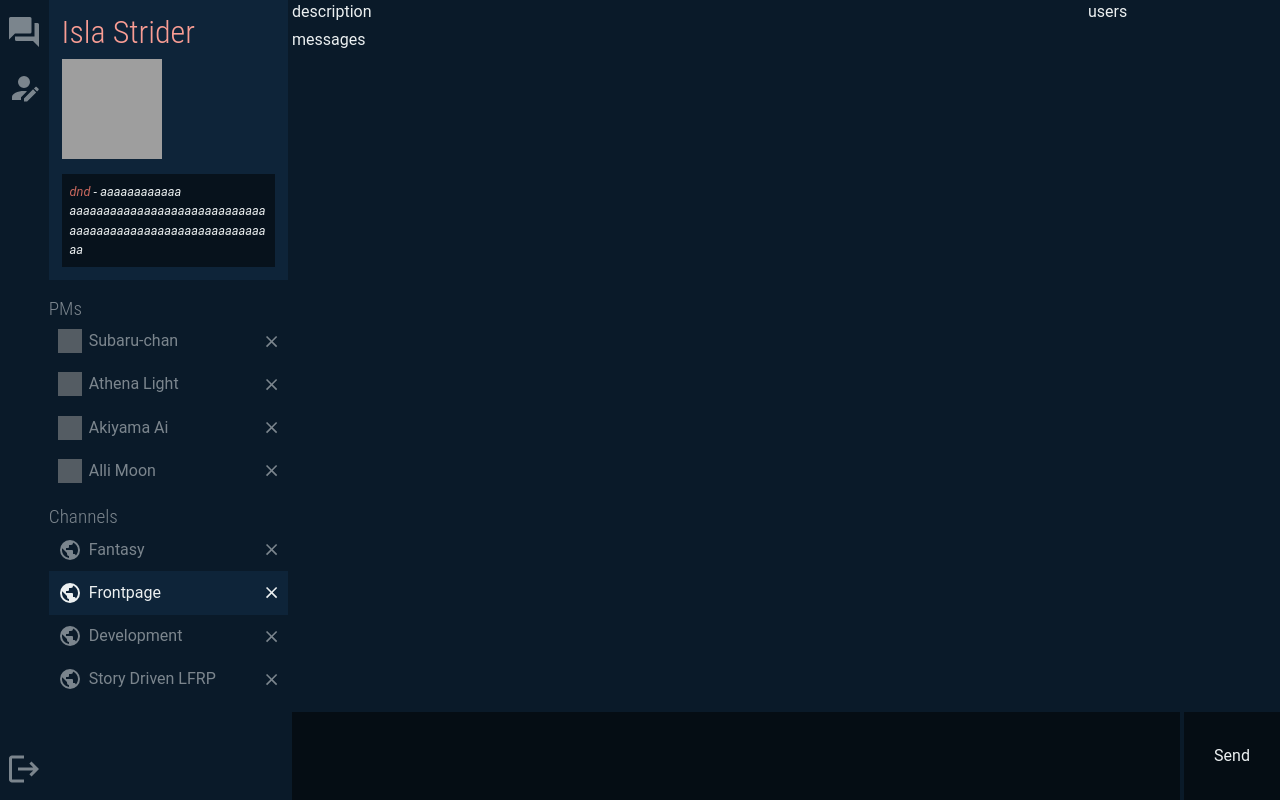
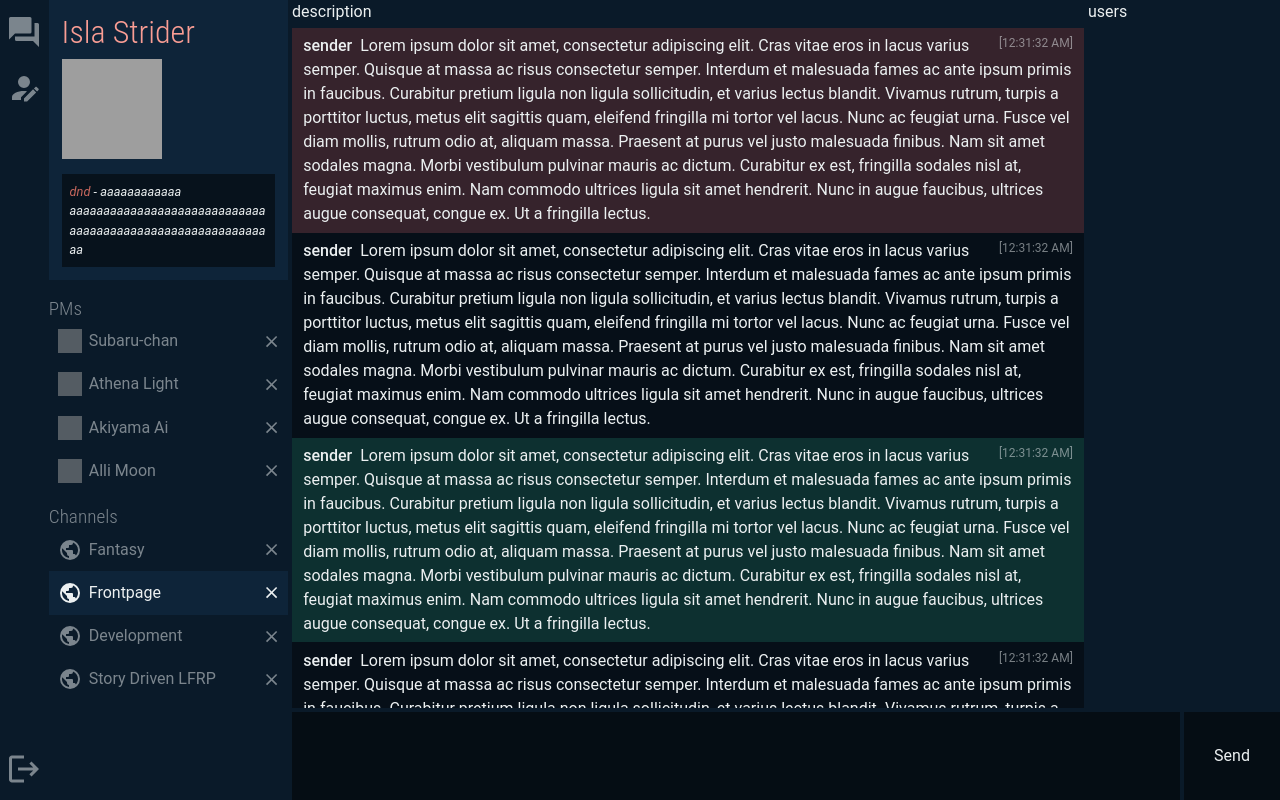
Before and after one commit to thatnuei/next, a React app: page / in a window 1280 px wide. Built offline with nearby package versions, Linux system fonts and the light colour scheme; grey boxes are pictures that could not be loaded.

Commit message:
messages design

```diff
--- a/src/chat/ChatConversationLayout.tsx
+++ b/src/chat/ChatConversationLayout.tsx
@@ -1,13 +1,29 @@
 import React from "react"
 import { styled } from "../ui/styled"
 import { Chatbox } from "./Chatbox"
+import { ChatMessage } from "./ChatMessage"
 
 export const ChatConversationLayout = () => {
   return (
     <Container>
       <div>description</div>
       <div style={{ gridRow: "span 2" }}>users</div>
-      <div>messages</div>
+      <div style={{ overflowY: "auto" }}>
+        <ChatMessage type="admin" />
+        <ChatMessage />
+        <ChatMessage type="ad" />
+        <ChatMessage />
+        <ChatMessage type="ad" />
+        <ChatMessage />
+        <ChatMessage type="mention" />
+        <ChatMessage />
+        <ChatMessage />
+        <ChatMessage type="ad" />
+        <ChatMessage type="ad" />
+        <ChatMessage />
+        <ChatMessage />
+        <ChatMessage />
+      </div>
       <div style={{ gridColumn: "span 2" }}>
         <Chatbox onSubmit={console.log} />
       </div>
--- /dev/null
+++ b/src/chat/ChatMessage.tsx
@@ -0,0 +1,59 @@
+import React from "react"
+import { styled } from "../ui/styled"
+
+const messageTypeHighlights = {
+  ad: "rgba(39, 174, 96, 0.15)",
+  mention: "rgba(41, 128, 185, 0.3)",
+  admin: "rgba(231, 76, 60, 0.2)",
+  none: "transparent",
+}
+
+type Props = {
+  type?: keyof typeof messageTypeHighlights
+}
+
+export const ChatMessage = (props: Props) => {
+  return (
+    <Container>
+      <Highlight style={{ backgroundColor: messageTypeHighlights[props.type || "none"] }}>
+        <Timestamp>[{new Date().toLocaleTimeString()}]</Timestamp>
+        <Sender>sender</Sender>
+        <MessageText>
+          Lorem ipsum dolor sit amet, consectetur adipiscing elit. Cras vitae eros in lacus varius
+          semper. Quisque at massa ac risus consectetur semper. Interdum et malesuada fames ac ante
+          ipsum primis in faucibus. Curabitur pretium ligula non ligula sollicitudin, et varius
+          lectus blandit. Vivamus rutrum, turpis a porttitor luctus, metus elit sagittis quam,
+          eleifend fringilla mi tortor vel lacus. Nunc ac feugiat urna. Fusce vel diam mollis,
+          rutrum odio at, aliquam massa. Praesent at purus vel justo malesuada finibus. Nam sit amet
+          sodales magna. Morbi vestibulum pulvinar mauris ac dictum. Curabitur ex est, fringilla
+          sodales nisl at, feugiat maximus enim. Nam commodo ultrices ligula sit amet hendrerit.
+          Nunc in augue faucibus, ultrices augue consequat, congue ex. Ut a fringilla lectus.
+        </MessageText>
+      </Highlight>
+    </Container>
+  )
+}
+
+const Container = styled.div`
+  &:nth-child(2n) {
+    background-color: rgba(0, 0, 0, 0.4);
+  }
+`
+
+const Highlight = styled.div`
+  padding: 0.4rem 0.7rem;
+`
+
+const Sender = styled.span`
+  margin-right: 0.5rem;
+  font-weight: 500;
+`
+
+const MessageText = styled.span``
+
+const Timestamp = styled.span`
+  font-size: 75%;
+  opacity: 0.5;
+  float: right;
+  margin-left: 0.5rem;
+`
```
